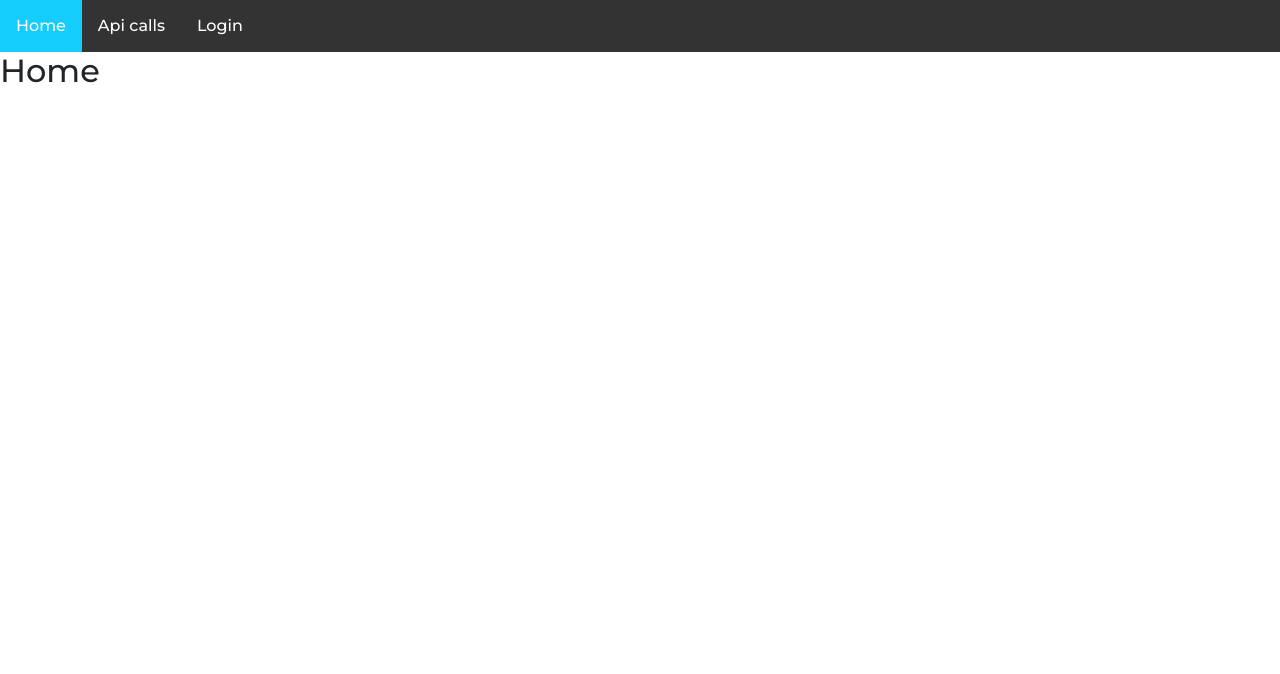
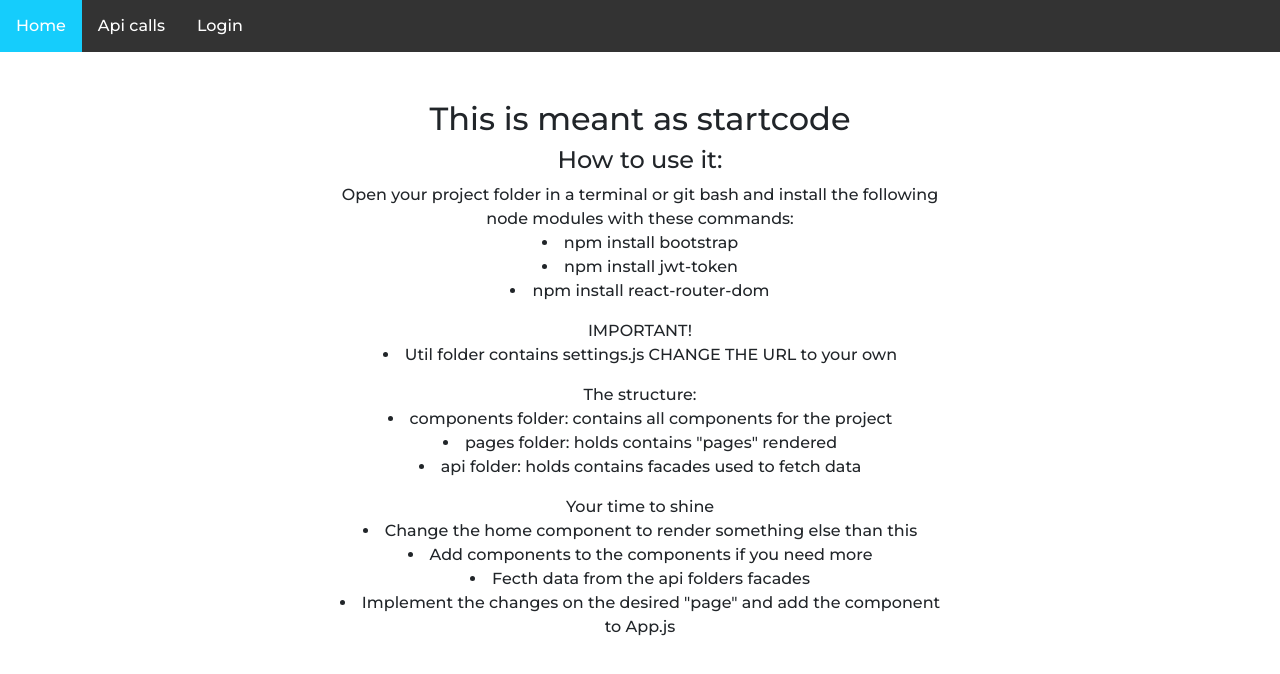
Before and after one commit to dahlfrederik/ca3_frontend, a React (Create React App) app: page / in a window 1280 px wide. Shown: the top 674 px of the page. Built offline with nearby package versions, Linux system fonts and the light colour scheme.

Commit message:
How to use guide

```diff
--- a/src/App.js
+++ b/src/App.js
@@ -6,7 +6,7 @@ import Navbar from "./components/NavBar";
 import Home from "./pages/Home";
 import ApiCalls from "./pages/ApiCalls";
 import NoMatch from "./components/NoMatch";
-import ManageUsers from "./pages/ManageUsers";
+import SecurePage from "./pages/SecurePage";
 import facade from "./api/userFacade";
 import { LogIn, LoggedIn } from "./pages/Login";
 import jwt_decode from "jwt-decode";
@@ -47,8 +47,8 @@ function App() {
           <Route exact path="/api-calls">
             <ApiCalls />
           </Route>
-          <Route path="/manage-users">
-            <ManageUsers />
+          <Route path="/secure-page">
+            <SecurePage />
           </Route>
           <Route path="/login-out">
             {!loggedIn ? (
--- a/src/components/NavBar.js
+++ b/src/components/NavBar.js
@@ -22,8 +22,8 @@ function NavBar({ loginMsg, isLoggedIn, user }) {
         {isLoggedIn && (
           <>
             <li>
-              <NavLink activeClassName="active" to="/manage-users">
-                Manage Users
+              <NavLink activeClassName="active" to="/secure-page">
+                Secure page
               </NavLink>
             </li>
           </>
--- a/src/pages/Home.js
+++ b/src/pages/Home.js
@@ -1,7 +1,38 @@
 export default function Home() {
-    return (
-      <div>
-        <h2>Home</h2>
+  return (
+    <div className="container-fluid padding">
+      <div className="row">
+        <div className="col-3"></div>
+        <div className="col-6 text-center">
+          <h2 className="mt-5">This is meant as startcode</h2>
+          <h4>How to use it:</h4>
+          <p>
+            Open your project folder in a terminal or git bash and install the
+            following node modules with these commands:
+            <li>npm install bootstrap</li>
+            <li>npm install jwt-token</li>
+            <li>npm install react-router-dom</li>
+          </p>
+          <p>
+            IMPORTANT!
+            <li>Util folder contains settings.js CHANGE THE URL to your own</li>
+          </p>
+          <p>
+            The structure:
+            <li>components folder: contains all components for the project</li>
+            <li>pages folder: holds contains "pages" rendered</li>
+            <li>api folder: holds contains facades used to fetch data</li>
+          </p>
+          <p>
+            Your time to shine
+            <li>Change the home component to render something else than this</li>
+            <li>Add components to the components if you need more</li>
+            <li>Fecth data from the api folders facades</li>
+            <li>Implement the changes on the desired "page" and add the component to App.js</li>
+          </p>
+          <div className="col-3"></div>
+        </div>
       </div>
-    );
-  }
+    </div>
+  );
+}
--- a/src/pages/ManageUsers.js
+++ /dev/null
@@ -1,7 +0,0 @@
-export default function ManageUsers() {
-    return (
-      <div>
-        <h2>Manage Users</h2>
-      </div>
-    );
-  }
--- /dev/null
+++ b/src/pages/SecurePage.js
@@ -0,0 +1,14 @@
+export default function SecurePage() {
+  return (
+    <div className="container-fluid padding">
+      <div className="row">
+        <div className="col-3"></div>
+        <div className="col-6 text-center">
+          <h2 className="mt-5">Secure page</h2>
+          <h4>Only available if logged in</h4>
+          <div className="col-3"></div>
+        </div>
+      </div>
+    </div>
+  );
+}
```
